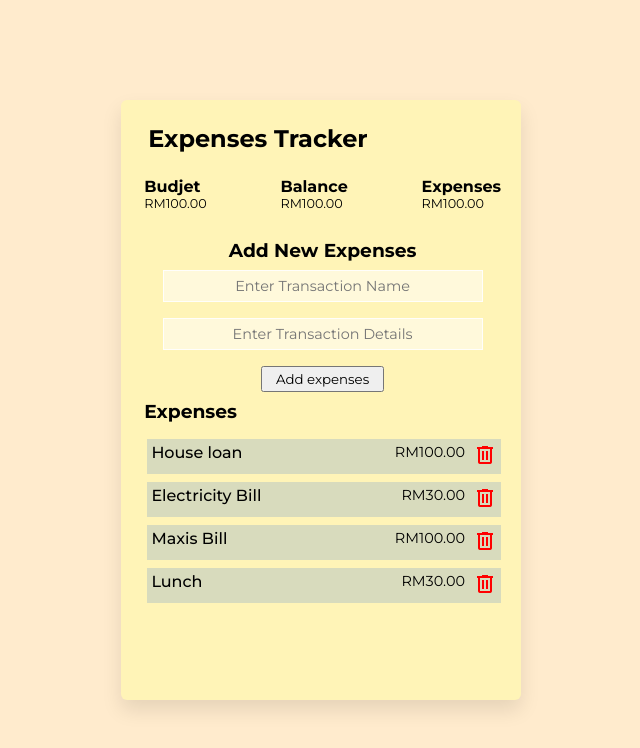
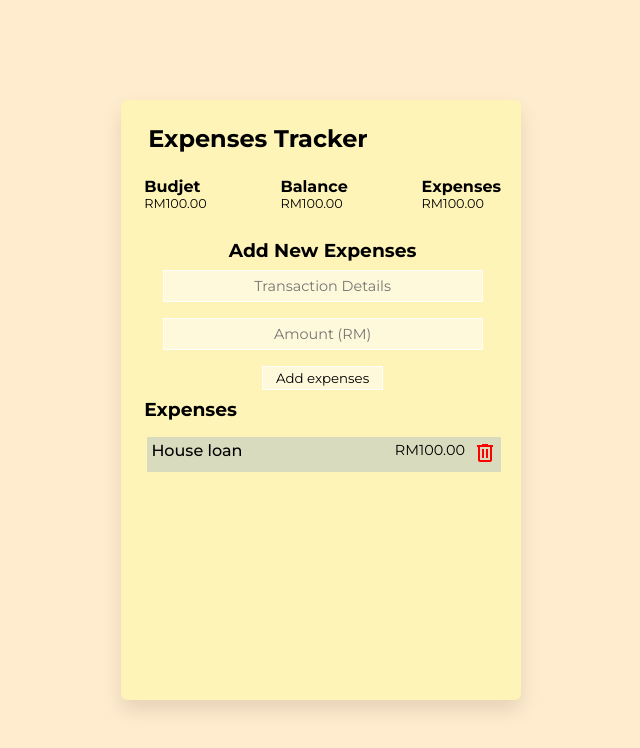
Before and after one commit to darren2581/expenses-tracker, a React (Create React App) app: page / in a window 1280 px wide. Shown: the top 748 px of the page, without its empty margins (319-959 px from the left). Built offline with nearby package versions, Linux system fonts and the light colour scheme.

Commit message:
Done components layout

```diff
--- a/src/App.css
+++ b/src/App.css
@@ -66,7 +66,7 @@ body{
   justify-content: center;
 }
 
-.search-bar .add-transaction .input-name{
+.search-bar .add-transaction .input-details{
   font-size: 0.9rem;
   height: 2rem;
   width: 20rem;
@@ -75,11 +75,11 @@ body{
   border: 1px solid rgba(255, 255, 255, 0.9);
 }
 
-.search-bar .add-transaction .input-name:focus{
+.search-bar .add-transaction .input-details:focus{
   outline-color: #D4F6FF;
 }
 
-.search-bar .add-transaction .input-details{
+.search-bar .add-transaction .input-amount{
   font-size: 0.9rem;
   height: 2rem;
   width: 20rem;
@@ -89,12 +89,23 @@ body{
   margin: 1rem 0;
 }
 
-.search-bar .add-transaction .input-details:focus{
+.search-bar .add-transaction .input-amount:focus{
   outline-color: #D4F6FF;
 }
 
 .search-bar .add-btn{
   padding: 0.2rem 0.8rem;
+  background-color: rgba(255, 255, 255, 0.5);
+  border: 1px solid rgba(255, 255, 255, 0.9);
+  cursor: pointer;
+}
+
+.search-bar .add-btn:hover{
+  background-color: #D4F6FF;
+}
+
+.search-bar .add-btn:active{
+  background-color: rgba(0, 0, 0, 0.1);
 }
 
 .transaction-list .scrollable-list{
--- a/src/App.js
+++ b/src/App.js
@@ -1,6 +1,9 @@
 import './App.css';
 import React from 'react';
 import { useState } from 'react';
+import Summary from './components/Summary';
+import AddExpenses from './components/AddExpenses';
+import ExpensesList from './components/ExpensesList';
 
 function App() {
   return (
@@ -8,75 +11,13 @@ function App() {
       <h2 className='title'>Expenses Tracker</h2>
 
       {/* Overall Transaction Details*/}
-        <div className='overall-details'>
-        <div className='budjet'>
-          <h4>Budjet</h4>
-          <p className='detail-amount'>RM100.00</p>
-        </div>
-        <div className='remaining'>
-          <h4>Balance</h4>
-          <p className='detail-amount'>RM100.00</p>
-        </div>
-        <div className='expenses'>
-          <h4>Expenses</h4>
-          <p className='detail-amount'>RM100.00</p>
-        </div>
-      </div>
+      <Summary />
 
       {/* Add Transaction */}
-      <div className='search-bar'>
-        <h3 className='title-new-expenses'>Add New Expenses</h3>
-        <form className='add-transaction'>
-          <input type='text'
-            className='input-name'
-            placeholder='Enter Transaction Name'
-          />
-          <input type='text'
-            className='input-details'
-            placeholder='Enter Transaction Details'
-          />
-        </form>
-        <button type="submit" className='add-btn'>
-          <p>Add expenses</p>
-        </button>
-      </div>
+      <AddExpenses />
 
       {/* Show Transactions */}
-      <div className='transaction-list'>
-        <div>
-          <h3 className='title-expenses'>Expenses</h3>
-          <ul className='scrollable-list'>
-            <li className='expenses-item'>
-              <span className='name'>House loan </span>
-              <span className='amount'>RM100.00</span>
-              <button className='del-btn'>
-                <span className="material-symbols-outlined">delete</span>
-              </button>
-            </li>
-            <li className='expenses-item'>
-              <span className='name'>Electricity Bill </span>
-              <span className='amount'>RM30.00</span>
-              <button className='del-btn'>
-                <span className="material-symbols-outlined">delete</span>
-              </button>
-            </li>
-            <li className='expenses-item'>
-              <span className='name'>Maxis Bill </span>
-              <span className='amount'>RM100.00</span>
-              <button className='del-btn'>
-                <span className="material-symbols-outlined">delete</span>
-              </button>
-            </li>
-            <li className='expenses-item'>
-              <span className='name'>Lunch </span>
-              <span className='amount'>RM30.00</span>
-              <button className='del-btn'>
-                <span className="material-symbols-outlined">delete</span>
-              </button>
-            </li>
-          </ul>
-        </div>
-      </div>
+      <ExpensesList />
     </div>
   );
 }
--- /dev/null
+++ b/src/components/AddExpenses.js
@@ -0,0 +1,22 @@
+const AddExpenses = () => {
+  return (
+    <div className='search-bar'>
+        <h3 className='title-new-expenses'>Add New Expenses</h3>
+        <form className='add-transaction'>
+          <input type='text'
+            className='input-details'
+            placeholder='Transaction Details'
+          />
+          <input type='text'
+            className='input-amount'
+            placeholder='Amount (RM)'
+          />
+        </form>
+        <button type="submit" className='add-btn'>
+          <p>Add expenses</p>
+        </button>
+      </div>
+  )
+}
+
+export default AddExpenses
--- /dev/null
+++ b/src/components/ExpensesList.js
@@ -0,0 +1,20 @@
+const ExpensesList = () => {
+  return (
+    <div className='transaction-list'>
+        <div>
+          <h3 className='title-expenses'>Expenses</h3>
+          <ul className='scrollable-list'>
+            <li className='expenses-item'>
+              <span className='name'>House loan </span>
+              <span className='amount'>RM100.00</span>
+              <button className='del-btn'>
+                <span className="material-symbols-outlined">delete</span>
+              </button>
+            </li>
+          </ul>
+        </div>
+      </div>
+  )
+}
+
+export default ExpensesList
--- /dev/null
+++ b/src/components/Summary.js
@@ -0,0 +1,20 @@
+const Summary = () => {
+  return (
+    <div className='overall-details'>
+        <div className='budjet'>
+          <h4>Budjet</h4>
+          <p className='detail-amount'>RM100.00</p>
+        </div>
+        <div className='remaining'>
+          <h4>Balance</h4>
+          <p className='detail-amount'>RM100.00</p>
+        </div>
+        <div className='expenses'>
+          <h4>Expenses</h4>
+          <p className='detail-amount'>RM100.00</p>
+        </div>
+      </div>
+  )
+}
+
+export default Summary
```
